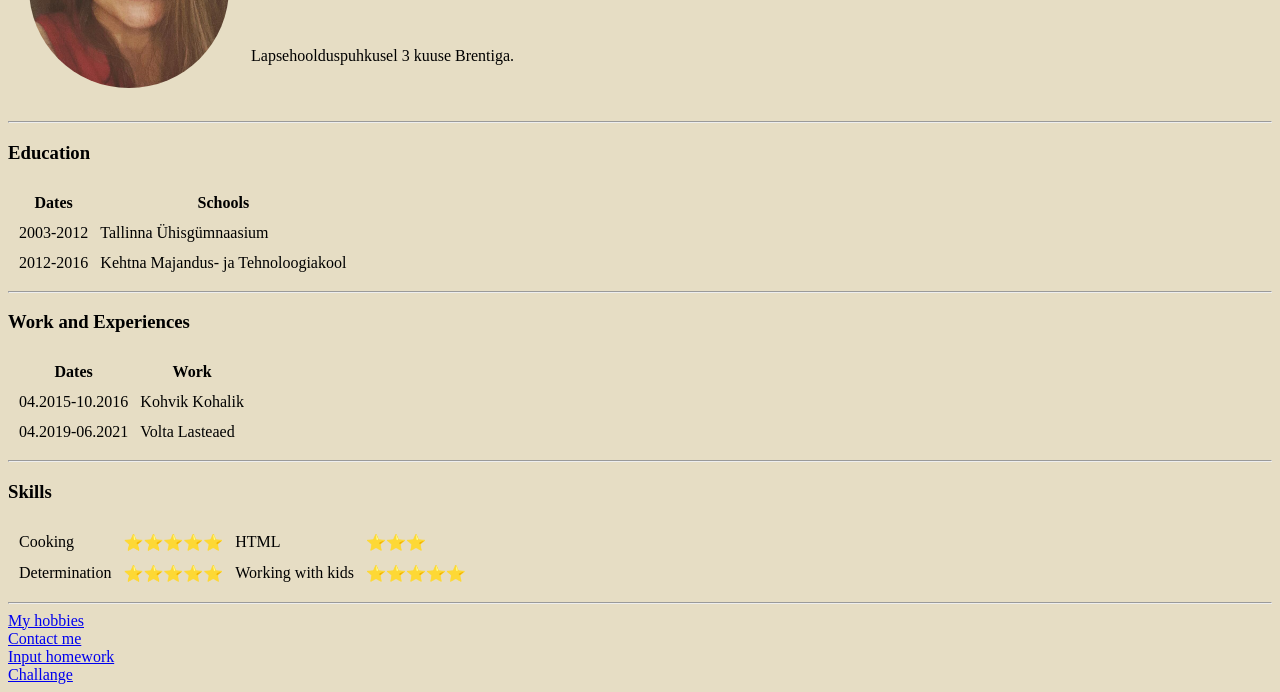
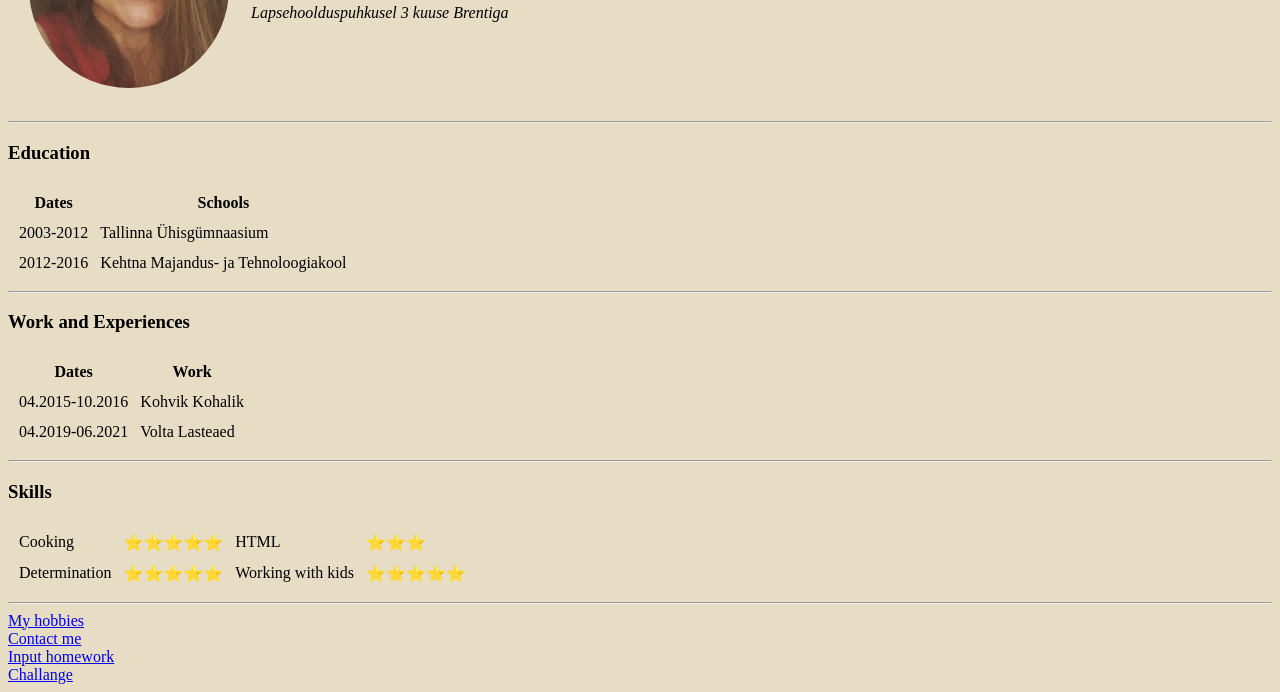
Before and after one commit to MarisVangonen/cv, a plain HTML site: page index.html in a window 1280 px wide. Shown: the part 141-833 px from the top of the page. Drawn offline with Linux system fonts and the light colour scheme.

Commit message:
Changed texts

```diff
--- a/index.html
+++ b/index.html
@@ -13,9 +13,8 @@
       <td><img width="200" style="border-radius:100%;" src="images/musu.jpg" alt="Marise profiili pilt
       "></td>
       <td><h1>Kristi-Maris Vangonen</h1>
-      <p><em>Kodune emme ja vapustav abikaasa</em></p>
+      <p><em>Lapsehoolduspuhkusel 3 kuuse Brentiga</em></p>
       <br />
-      <p>Lapsehoolduspuhkusel 3 kuuse Brentiga.</p>
 
     </td>
     </tr>
```
